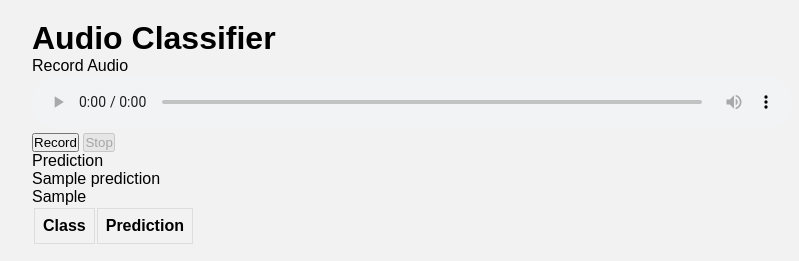
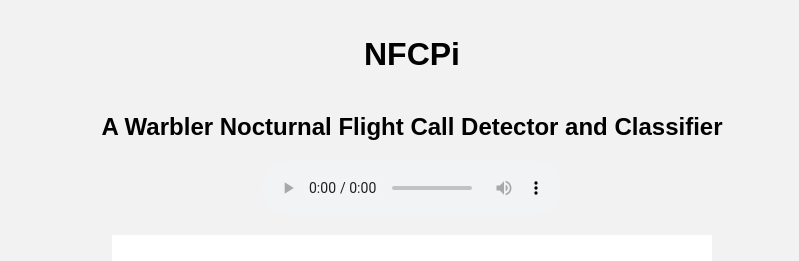
Before and after one commit to oliverburrus/NFCPi, a Flask app: template flask_app/templates/plot.html in a window 1280 px wide. Shown: the top 261 px of the page, without its empty margins (228-1027 px from the left). Run offline with Flask 3, Linux system fonts and the light colour scheme; the template is opened without the code that fills it: most values are stand-ins (such as "Sample title", 1, 10 or a date in 2020); lists and menus that the app fills with data are empty.

Commit message:
Update plot.html

```diff
--- a/flask_app/templates/plot.html
+++ b/flask_app/templates/plot.html
@@ -1,185 +1,55 @@
 <!DOCTYPE html>
-<html lang="en">
+<html>
   <head>
-    <meta charset="UTF-8">
-    <meta name="viewport" content="width=device-width, initial-scale=1.0">
     <title>NFCPi</title>
     <style>
-      /* Reset */
-      *, *::before, *::after {
+      body {
+        font-family: Arial, sans-serif;
         margin: 0;
         padding: 0;
-        box-sizing: border-box;
-      }
-
-      /* Global */
-      body {
-        font-family: Arial, sans-serif;
         background-color: #f2f2f2;
-      }
-
-      .container {
-        max-width: 800px;
-        margin: 0 auto;
-        padding: 20px;
-      }
-
-      /* Header */
-      .header {
         display: flex;
         flex-direction: column;
+        justify-content: center;
         align-items: center;
-        margin-bottom: 40px;
+        height: 100vh;
       }
-
-      .header h1 {
-        font-size: 3rem;
+      audio {
+        display: block;
+        margin: 20px auto;
+        max-width: 600px;
+      }
+      h1 {
+        text-align: center;
+        margin: 40px 0;
+      }
+      img {
+        display: block;
+        margin: 20px auto;
+        max-width: 600px;
+      }
+      p {
+        text-align: center;
+        margin: 20px 0;
+        font-size: 18px;
         font-weight: bold;
-        text-align: center;
-        margin-bottom: 0.5rem;
-      }
-
-      .header h2 {
-        font-size: 1.5rem;
-        text-align: center;
-      }
-
-      /* Media */
-      .media {
-        margin-bottom: 20px;
-      }
-
-      .media img {
-        display: block;
-        margin: 0 auto;
-        max-width: 100%;
-      }
-
-      .media audio {
-        display: block;
-        margin: 0 auto;
-        max-width: 100%;
-      }
-
-      /* Prediction */
-      .prediction {
-        text-align: center;
-        margin-bottom: 20px;
-      }
-
-      .prediction p {
-        font-size: 1.25rem;
-        font-weight: bold;
-      }
-
-      /* Table */
-      .table {
-        margin-bottom: 20px;
-      }
-
-      .table h3 {
-        font-size: 1.25rem;
-        font-weight: bold;
-        margin-bottom: 0.5rem;
-      }
-
-      .table table {
-        border-collapse: collapse;
-        width: 100%;
-      }
-
-      .table th, .table td {
-        padding: 0.5rem;
-        text-align: center;
-        border: 1px solid #ddd;
-      }
-
-      .table th {
-        font-weight: bold;
-      }
-
-      .table td {
-        font-size: 1.25rem;
       }
     </style>
   </head>
   <body>
-      <div class="container">
-          <h1 class="text-center">Audio Classifier</h1>
-          <div class="row justify-content-center my-4">
-              <div class="col-12 col-md-8 col-lg-6">
-                  <div class="card">
-                      <div class="card-header">
-                          Record Audio
-                      </div>
-                      <div class="card-body">
-                          <audio id="player" class="mb-3" controls style="width: 100%;"></audio>
-                          <div class="d-flex justify-content-between">
-                              <button id="record" class="btn btn-primary">Record</button>
-                              <button id="stop" class="btn btn-danger" disabled>Stop</button>
-                          </div>
-                      </div>
-                  </div>
-              </div>
-          </div>
-          <div class="row justify-content-center my-4">
-              <div class="col-12 col-md-8 col-lg-6">
-                  <div class="card">
-                      <div class="card-header">
-                          Prediction
-                      </div>
-                      <div class="card-body">
-                          <p class="lead mb-3">{{ prediction }}</p>
-                          <table class="table table-striped">
-                              <thead>
-                                  <tr>
-                                      <th>Class</th>
-                                      <th>Prediction</th>
-                                  </tr>
-                              </thead>
-                              <tbody>
-                                  {{ table_html | safe }}
-                              </tbody>
-                          </table>
-                      </div>
-                  </div>
-              </div>
-          </div>
-          <div class="row justify-content-center my-4">
-              <div class="col-12 col-md-8 col-lg-6">
-                  <div class="card">
-                      <div class="card-header">
-                          Spectrogram
-                      </div>
-                      <div class="card-body">
-                          <img src="{{ spectrogram_path }}" alt="Spectrogram" class="img-fluid">
-                      </div>
-                  </div>
-              </div>
-          </div>
+      <div>
+        <h1>NFCPi</h1>
+        <h2>A Warbler Nocturnal Flight Call Detector and Classifier</h2>
+        <audio controls>
+            <source src="{{ url_for('static', filename='audio/sample.wav') }}" type="audio/wav">
+            Your browser does not support the audio element.
+        </audio>
+        <img src="{{ url_for('static', filename='images/spectrogram.png') }}" alt="Spectrogram">
+        {% if prediction %}
+        <p>Prediction: {{ prediction }}</p>
+        {% endif %}
+        <h3>Prediction Table: </h3>
+        <div>{{ table_html|safe }}</div>
       </div>
-        <script>
-        // Get the audio player element
-        const audio = document.getElementById("audio");
-
-        // When the user clicks the "Play" button, play the audio and show the spectrogram
-        document.getElementById("play-button").addEventListener("click", function() {
-            audio.play();
-            document.getElementById("spectrogram").style.display = "block";
-        });
-
-        // When the audio finishes playing, hide the spectrogram
-        audio.addEventListener("ended", function() {
-            document.getElementById("spectrogram").style.display = "none";
-        });
-
-        // When the audio player updates its current time, update the spectrogram's position
-        audio.addEventListener("timeupdate", function() {
-            const percentage = audio.currentTime / audio.duration * 100;
-            const spectrogram = document.getElementById("spectrogram");
-            const spectrogramWidth = spectrogram.offsetWidth;
-            spectrogram.style.backgroundPosition = percentage * spectrogramWidth / 100 + "px 0";
-        });
-    </script>
   </body>
 </html>
```
